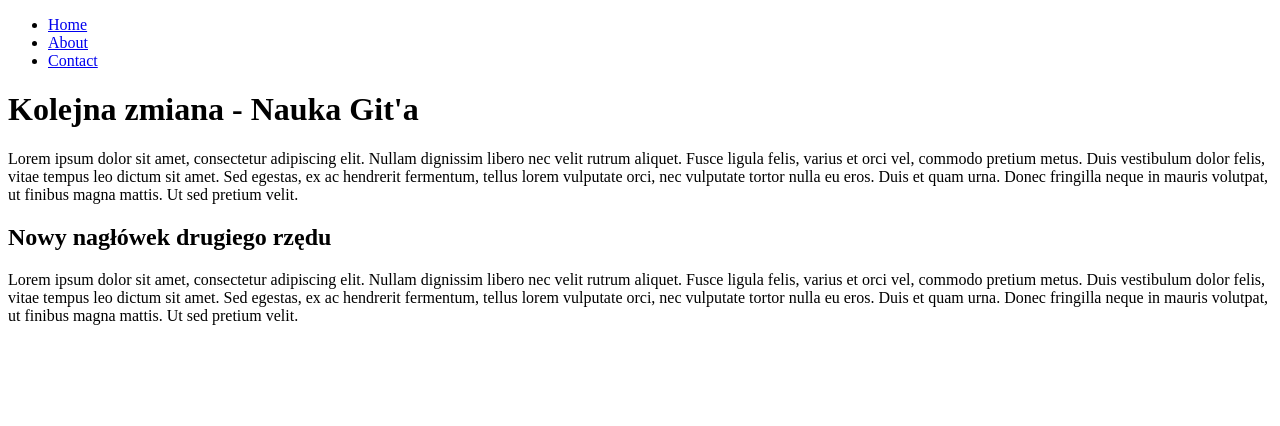
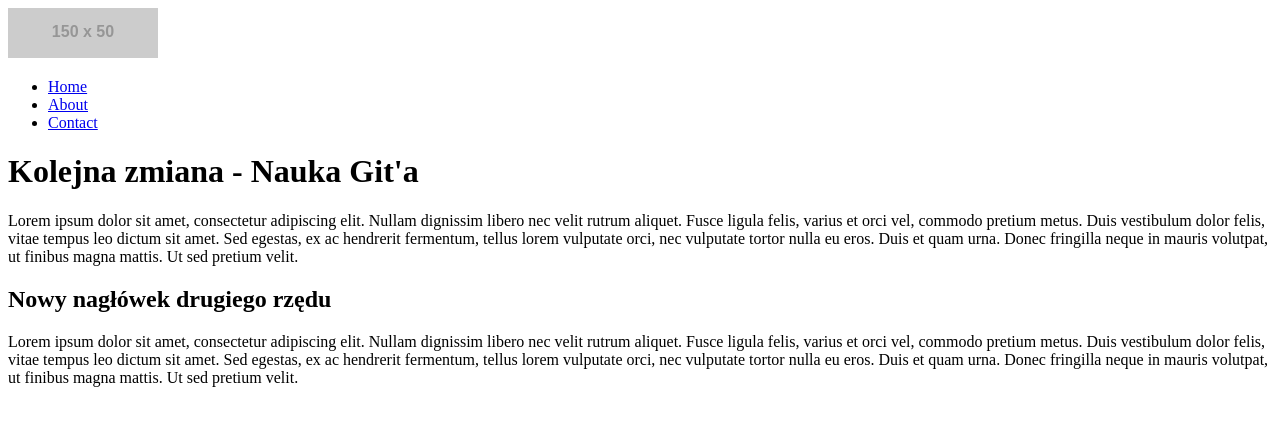
Before and after one commit to KruszynaPaulina/learning-git, a plain HTML site: page index.html in a window 1280 px wide. Drawn offline with Linux system fonts and the light colour scheme; placeholder pictures from the web are drawn by us.

Commit message:
Add logo

```diff
--- a/index.html
+++ b/index.html
@@ -6,6 +6,7 @@
 	</head>
 	<body>
 		<nav>
+			<img src="http://placehold.it/150x50" alt="Logo">
 			<ul>
 				<li><a href="#">Home</a></li>
 				<li><a href="#">About</a></li>
```
